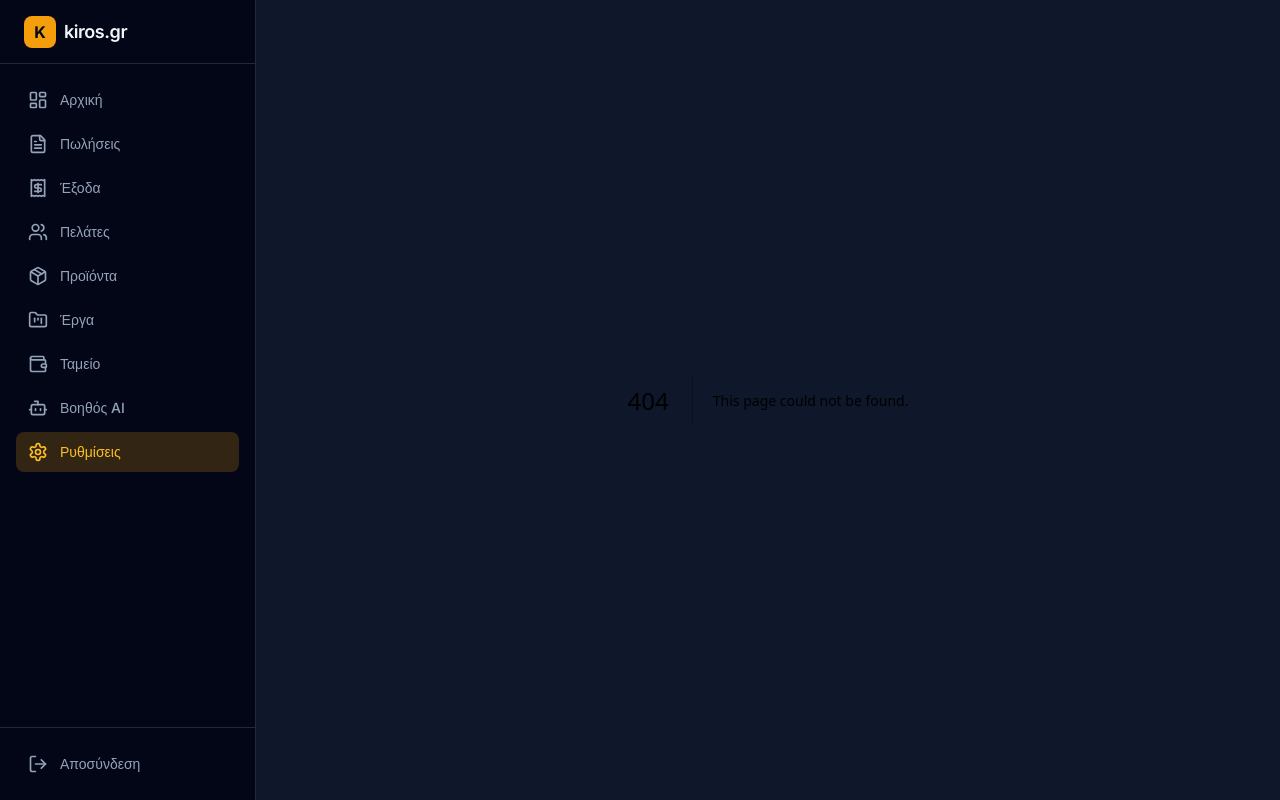
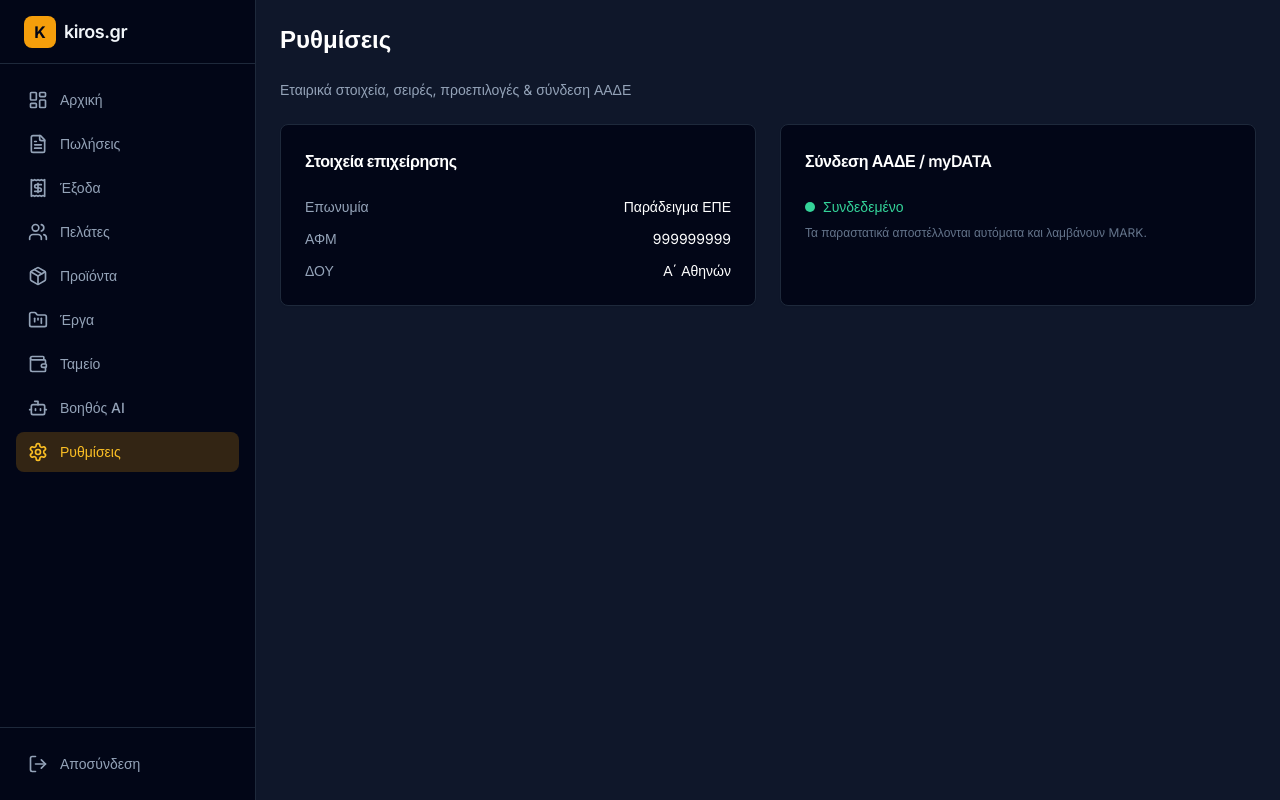
Before and after one commit to mariopietri2-maker/business-dashboard-erp, a Next.js app: page /settings in a window 1280 px wide. Before the commit this address had no page. Built offline with nearby package versions, Linux system fonts and the light colour scheme.

Commit message:
Add Settings page

```diff
--- /dev/null
+++ b/app/settings/page.tsx
@@ -0,0 +1,49 @@
+"use client";
+
+import { Card, CardContent, CardHeader, CardTitle } from "@/components/ui/card";
+
+export default function SettingsPage() {
+  return (
+    <div className="p-6 space-y-6">
+      <h1 className="text-2xl font-bold text-white">Ρυθμίσεις</h1>
+      <p className="text-sm text-slate-400">Εταιρικά στοιχεία, σειρές, προεπιλογές & σύνδεση ΑΑΔΕ</p>
+
+      <div className="grid gap-6 md:grid-cols-2">
+        <Card className="border-slate-800 bg-slate-950">
+          <CardHeader>
+            <CardTitle className="text-base text-white">Στοιχεία επιχείρησης</CardTitle>
+          </CardHeader>
+          <CardContent className="space-y-3 text-sm">
+            <div className="flex justify-between">
+              <span className="text-slate-400">Επωνυμία</span>
+              <span className="text-white">Παράδειγμα ΕΠΕ</span>
+            </div>
+            <div className="flex justify-between">
+              <span className="text-slate-400">ΑΦΜ</span>
+              <span className="text-white">999999999</span>
+            </div>
+            <div className="flex justify-between">
+              <span className="text-slate-400">ΔΟΥ</span>
+              <span className="text-white">Α΄ Αθηνών</span>
+            </div>
+          </CardContent>
+        </Card>
+
+        <Card className="border-slate-800 bg-slate-950">
+          <CardHeader>
+            <CardTitle className="text-base text-white">Σύνδεση ΑΑΔΕ / myDATA</CardTitle>
+          </CardHeader>
+          <CardContent>
+            <div className="flex items-center gap-2">
+              <span className="h-2.5 w-2.5 rounded-full bg-emerald-400" />
+              <span className="text-sm text-emerald-400">Συνδεδεμένο</span>
+            </div>
+            <p className="mt-2 text-xs text-slate-500">
+              Τα παραστατικά αποστέλλονται αυτόματα και λαμβάνουν MARK.
+            </p>
+          </CardContent>
+        </Card>
+      </div>
+    </div>
+  );
+}
```
